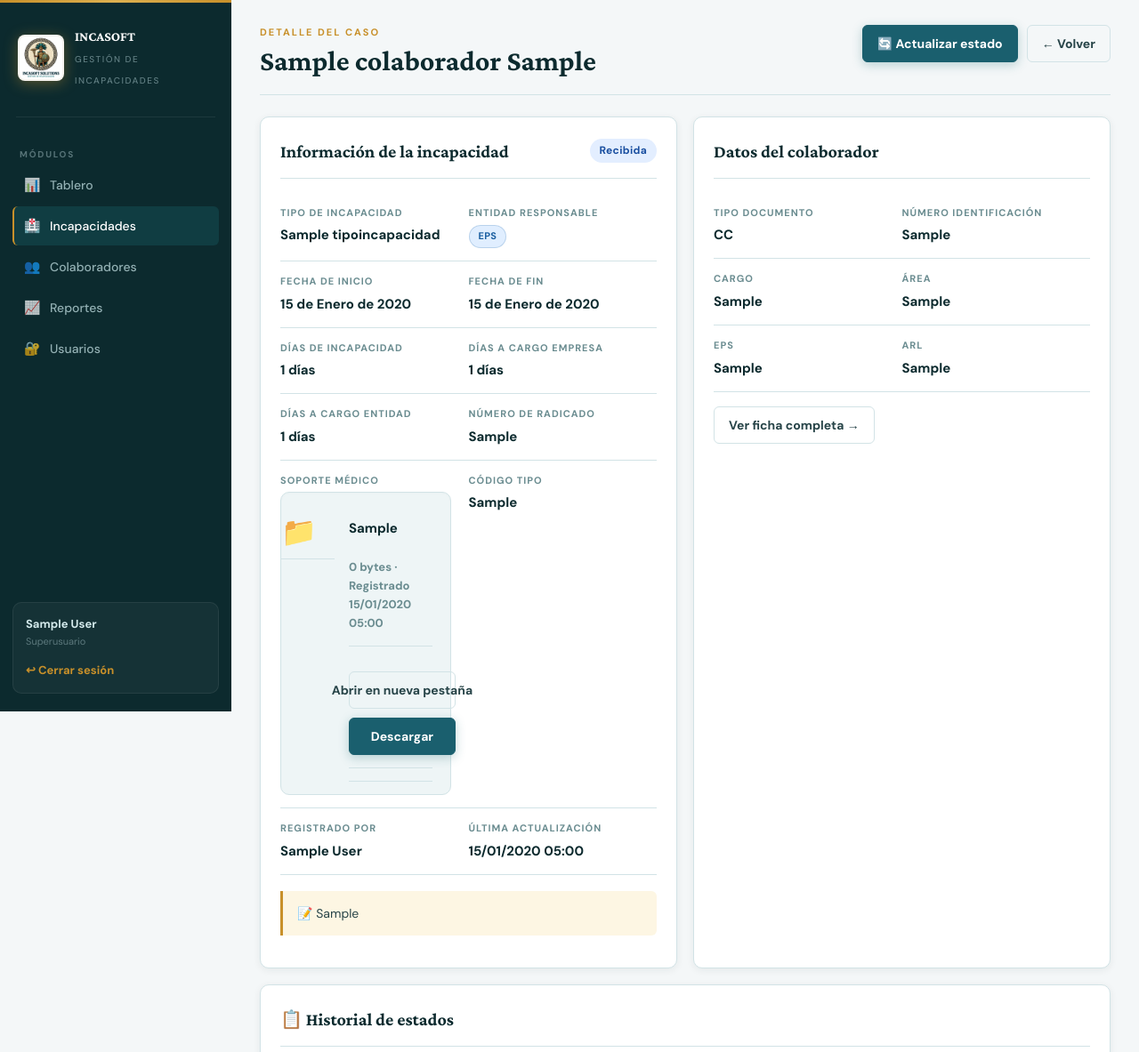
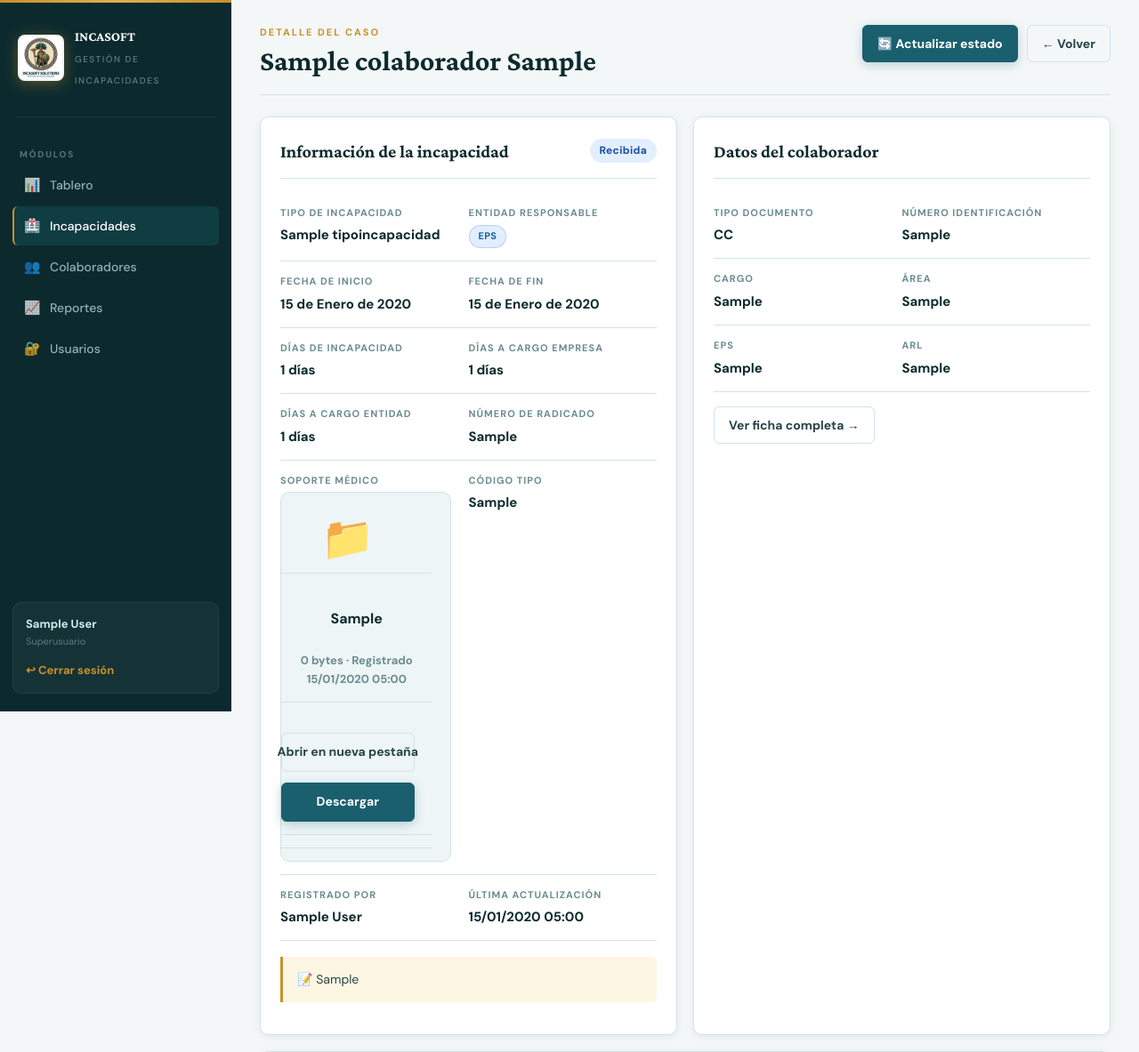
Before and after one commit to JUANESV01/IncaSoft-Final, a Django app: page /incapacidades/1/ in a window 1280 px wide. Shown: the top 1183 px of the page at 89% size. Run offline with Django 5.2, Linux system fonts and the light colour scheme; a user stored in the database is signed in; tables that the repository leaves empty hold one stand-in row (values such as "Sample post").

Commit message:
Update styles.css

```diff
--- a/gestion/static/gestion/css/styles.css
+++ b/gestion/static/gestion/css/styles.css
@@ -392,37 +392,53 @@ textarea { min-height: 96px; resize: vertical; }
 .login-field label { font-size: 13px; font-weight: 700; color: var(--ink-2); }
 .login-demo { padding: 12px 14px; background: var(--surface-2); border-radius: var(--radius-sm); border-left: 3px solid var(--teal); font-size: 12px; color: var(--muted); line-height: 1.6; }
 
-/* ── Adjuntos en detalle ── */
+/* ── Adjuntos en detalle (Rediseño Vertical) ── */
 .file-attachment {
   display: flex;
+  flex-direction: column; /* Forzamos vertical para evitar choques */
   gap: 16px;
-  align-items: flex-start;
-  padding: 20px;
+  align-items: stretch;
+  padding: 24px;
   background: var(--surface-2);
   border-radius: var(--radius);
   border: 1px solid var(--line);
   max-width: 100%;
   box-shadow: inset 0 1px 3px rgba(0,0,0,.02);
+  text-align: center;
 }
-.file-attachment-icon { font-size: 2rem; line-height: 1; flex-shrink: 0; }
-.file-attachment-body { min-width: 0; flex: 1; }
+.file-attachment-icon {
+    font-size: 3rem;
+    line-height: 1;
+    margin-bottom: 8px;
+}
+.file-attachment-body {
+    min-width: 0;
+    width: 100%;
+}
 .file-attachment-name {
     display: block;
     font-weight: 700;
     color: var(--night);
     word-break: break-all;
-    margin-bottom: 8px;
+    margin-bottom: 10px;
+    font-size: 16px;
 }
-.file-attachment-meta { font-size: 13px; color: var(--muted); margin-bottom: 14px; }
+.file-attachment-meta {
+    font-size: 13px;
+    color: var(--muted);
+    margin-bottom: 20px;
+    padding-bottom: 16px;
+    border-bottom: 1px solid var(--line);
+}
 .file-attachment-actions {
     display: flex;
-    flex-wrap: wrap;
-    gap: 10px;
+    flex-direction: column; /* Botones uno sobre otro */
+    gap: 12px;
 }
 .file-attachment-actions .button {
-    flex: 1 1 auto; /* Permite que los botones crezcan o se apilen */
-    min-width: 120px;
+    width: 100%; /* Botones de ancho completo */
     justify-content: center;
+    min-height: 44px;
 }
 
 /* ── Celdas de acciones en tablas ── */
```
